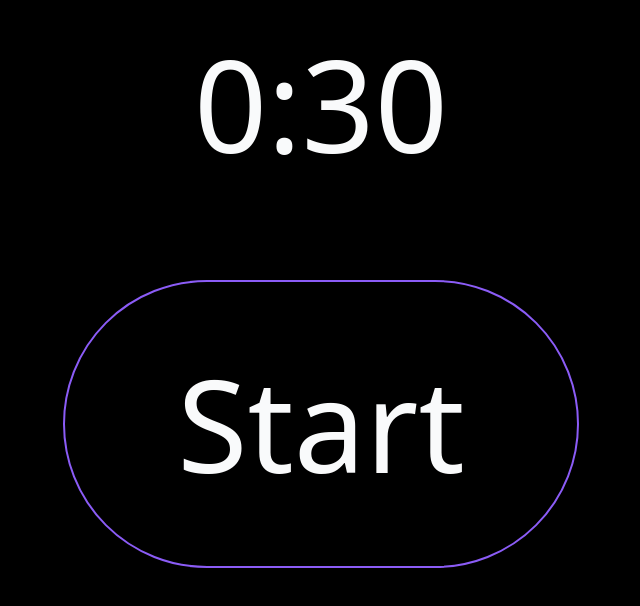
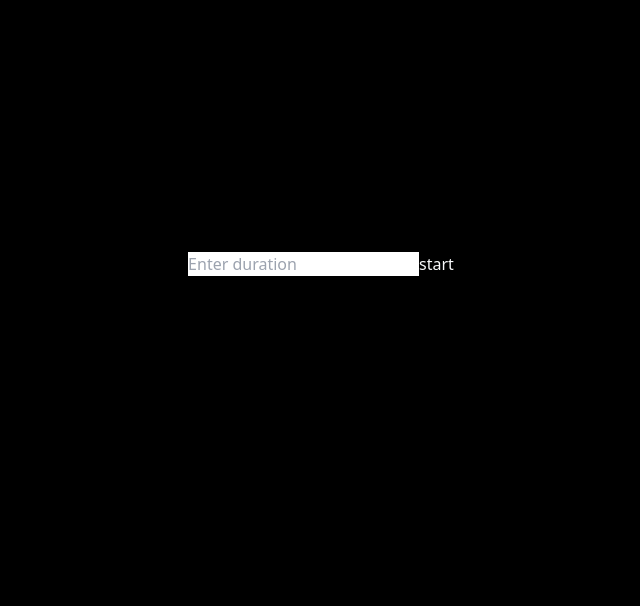
Before and after one commit to iamharshdabas/stopwatch, a React (Vite) app: page / in a window 1280 px wide. Shown: the part 136-742 px from the top of the page, without its empty margins (319-959 px from the left). Built offline with nearby package versions, Linux system fonts and the light colour scheme.

Commit message:
ADD: input duration form

```diff
--- a/src/App.jsx
+++ b/src/App.jsx
@@ -1,9 +1,15 @@
+import { useState } from 'react'
+import Form from './Form'
 import Timer from './Timer'
 
 export default function App() {
+  const [duration, setDuration] = useState()
   return (
     <div className='bg-black text-gray-50 h-screen grid place-items-center'>
-      <Timer duration={30} />
+      <div>
+        <Form setDuration={setDuration} />
+        {duration > 0 && <Timer duration={duration} />}
+      </div>
     </div>
   )
 }
--- /dev/null
+++ b/src/Form.jsx
@@ -0,0 +1,29 @@
+/* eslint-disable react/prop-types */
+import { useState } from 'react'
+
+const Form = ({ setDuration }) => {
+  const [number, setNumber] = useState('')
+
+  function handleSubmit(event) {
+    event.preventDefault()
+    setDuration(Number(number))
+  }
+
+  return (
+    <div>
+      <form onSubmit={handleSubmit}>
+        <label htmlFor='durationInput'></label>
+        <input
+          type='number'
+          name='durationInput'
+          placeholder='Enter duration'
+          value={number}
+          onChange={(event) => setNumber(event.target.value)}
+        />
+        <button type='submit'>start</button>
+      </form>
+    </div>
+  )
+}
+
+export default Form
```
